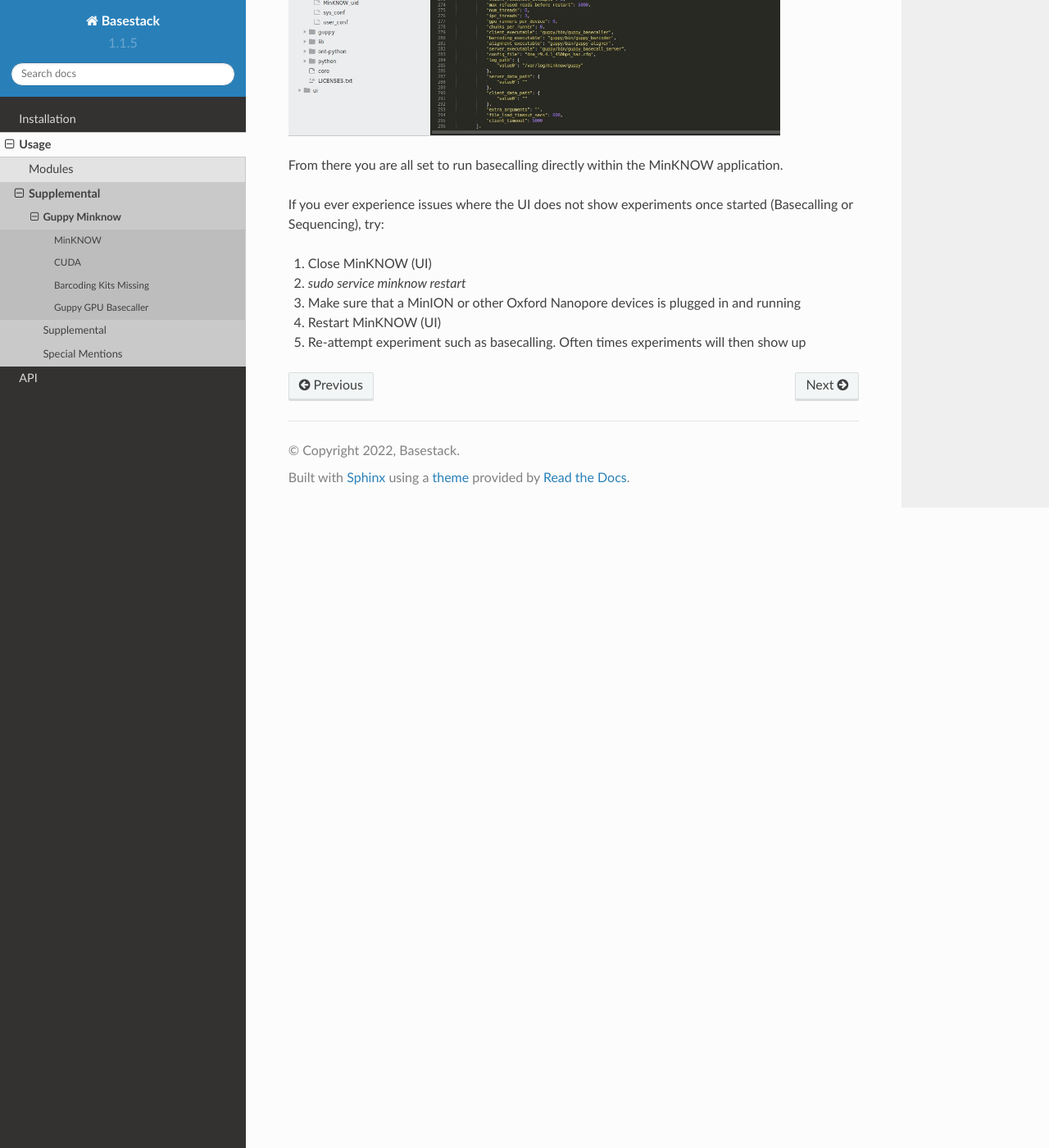
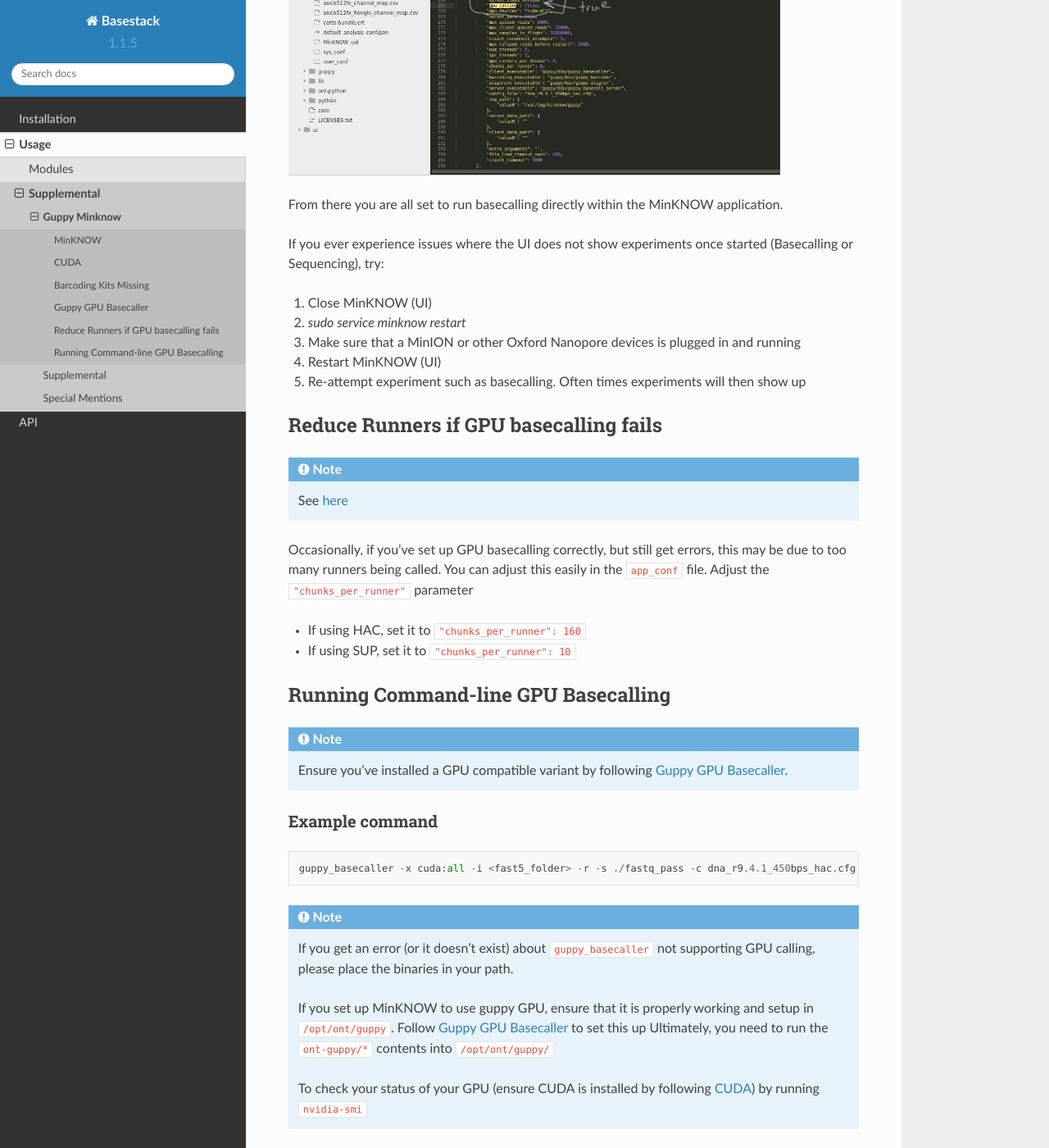
Before and after one commit to Merritt-Brian/BasestackWebsite, a Sphinx documentation site: the page built from docs/source/guppy_minknow.rst, in a window 1280 px wide and 1400 px high, scrolled down 4757 px. Shown: the whole window at 82% size. Built offline with Sphinx 7.4.7 and the Read the Docs theme 2.0.0, drawn with Linux system fonts in a browser that asks for light colours; pages that are not in the unit, such as notebooks, are missing from menus; some of the changed text lies outside the part shown.

Commit message:
update docs for command line gpu basecalling

```diff
--- a/docs/source/guppy_minknow.rst
+++ b/docs/source/guppy_minknow.rst
@@ -90,18 +90,18 @@ Finally, you need to configure MinKNOW to use a GPU-capable version of guppy and
 ::
     /opt/ont/minknow/guppy/bin/guppy_basecaller --version
 
-You should see a version, for example for 5.0.13. You MUST download the same version by running:
+You should see a version, for example for 5.0.13. In MinKNOW ``21.11`` it should be around ``5.1.15`` You MUST download the same version by running:
 
 ``wget https://mirror.oxfordnanoportal.com/software/analysis/ont-guppy_<version>_linux64.tar.gz``
 
 
-Make sure to replace the installed version with the values after ``ont-guppy_`` e.g. ``wget https://mirror.oxfordnanoportal.com/software/analysis/ont-guppy_5.0.13_linux64.tar.gz``
+Make sure to replace the installed version with the values after ``ont-guppy_`` e.g. ``wget https://mirror.oxfordnanoportal.com/software/analysis/ont-guppy_5.1.15_linux64.tar.gz``
 
 
 Then, we need to replace the guppy version. Let's first save the cpu-only one before replacing as well.
 ::
     sudo mv /opt/ont/guppy/bin /opt/ont/guppy/bin.sav  &&    sudo mv /opt/ont/guppy/data /opt/ont/guppy/data.sav      # Save the old guppy just in case
-    tar -xvzf ont-guppy_5.0.13_linux64.tar.gz #Decompress guppy. Replace the version number with your own
+    tar -xvzf ont-guppy_5.1.15_linux64.tar.gz #Decompress guppy. Replace the version number with your own
     sudo cp -r ont-guppy/bin /opt/ont/guppy/bin && sudo cp -r ont-guppy/data /opt/ont/guppy/data # Move the newly downloaded guppy
     #Disable online need for minknow to ping external servers
     sudo /opt/ont/minknow/bin/config_editor --filename /opt/ont/minknow/conf/sys_conf --conf system --set on_acquisition_ping_failure=ignore
@@ -130,6 +130,7 @@ Then, add these two lines to your `$HOME/.bashrc`
     ``sudo systemctl edit guppyd.service --full``
 
     Ensure that, if it exists, the override conf doesn't override our changes
+
     ``sudo mv /etc/systemd/system/guppyd.service.d/override.conf /etc/systemd/system/guppyd.service.d/override.conf.old``
 
     2. Edit that new service file to point to your GPU version of guppy, and add the appropriate device flag. You can change any other server arguments at the same time.
@@ -181,3 +182,38 @@ If you ever experience issues where the UI does not show experiments once starte
 3. Make sure that a MinION or other Oxford Nanopore devices is plugged in and running
 4. Restart MinKNOW (UI)
 5. Re-attempt experiment such as basecalling. Often times experiments will then show up
+
+
+Reduce Runners if GPU basecalling fails
+#####
+
+.. note::
+
+    See `here <https://community.nanoporetech.com/protocols/experiment-companion-minknow/v/mke_1013_v1_revbz_11apr2016/installing-gpu-version-of-guppy-with-minknow-for-minion>`_
+
+Occasionally, if you've set up GPU basecalling correctly, but still get errors, this may be due to too many runners being called. You can adjust this
+easily in the ``app_conf`` file. Adjust the ``"chunks_per_runner"`` parameter
+
+- If using HAC, set it to ``"chunks_per_runner": 160``
+- If using SUP, set it to ``"chunks_per_runner": 10``
+
+Running Command-line GPU Basecalling
+####
+
+.. note::
+    Ensure you've installed a GPU compatible variant by following `Guppy GPU Basecaller`_.
+
+Example command
+*****
+
+.. code-block::
+
+    guppy_basecaller -x cuda:all -i <fast5_folder> -r -s ./fastq_pass -c dna_r9.4.1_450bps_hac.cfg
+
+.. note::
+    If you get an error (or it doesn't exist) about ``guppy_basecaller`` not supporting GPU calling, please place the binaries in your path.
+
+    If you set up MinKNOW to use guppy GPU, ensure that it is properly working and setup in ``/opt/ont/guppy``. Follow `Guppy GPU Basecaller`_ to set this up
+    Ultimately, you need to run the ``ont-guppy/*`` contents into ``/opt/ont/guppy/``
+
+    To check your status of your GPU (ensure CUDA is installed by following `CUDA`_) by running ``nvidia-smi``
```
